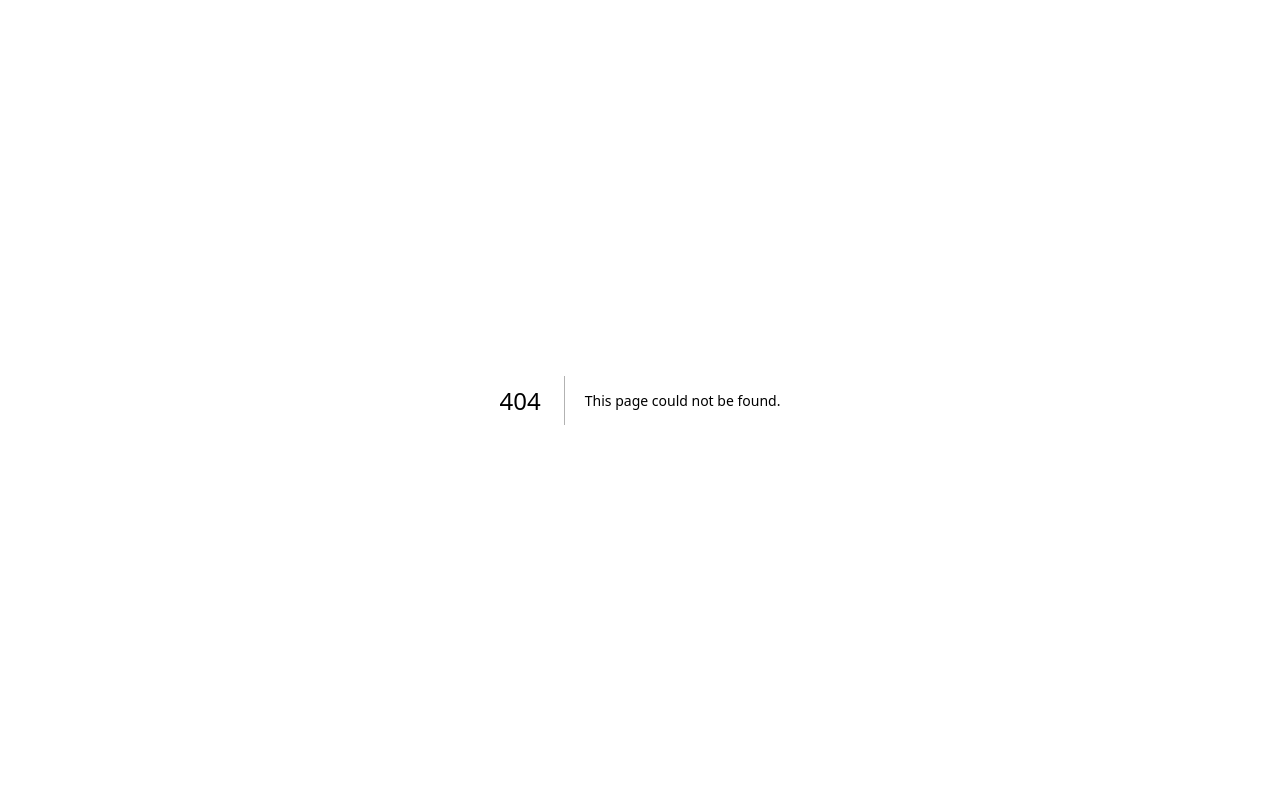
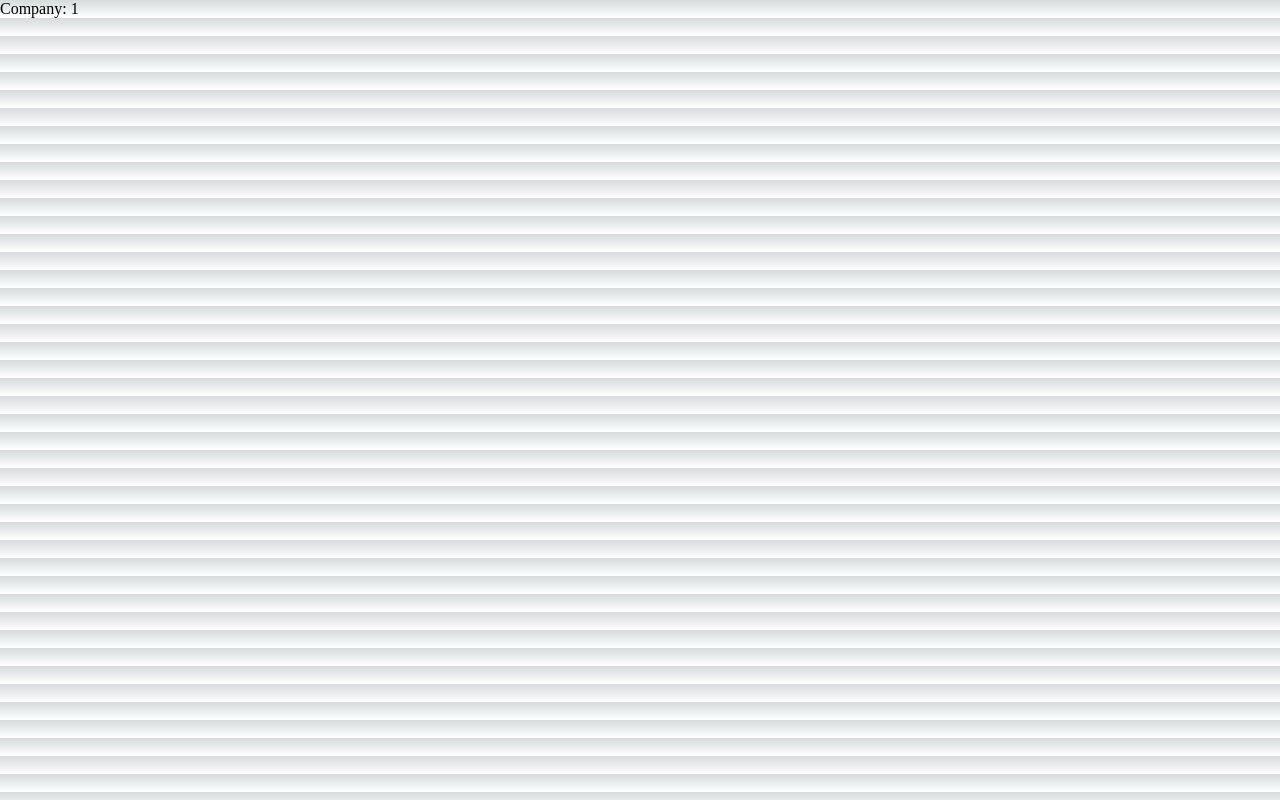
Before and after one commit to joonasnuutinen/ur-sdg, a Next.js app: page /companies/1 in a window 1280 px wide. Before the commit this address had no page. Built offline with nearby package versions, Linux system fonts and the light colour scheme.

Commit message:
Add dummy company page

```diff
--- /dev/null
+++ b/pages/companies/[id].tsx
@@ -0,0 +1,10 @@
+import { useRouter } from 'next/router'
+
+const Company = () => {
+  const router = useRouter()
+  const { id } = router.query
+
+  return <p>Company: {id}</p>
+}
+
+export default Company
```
